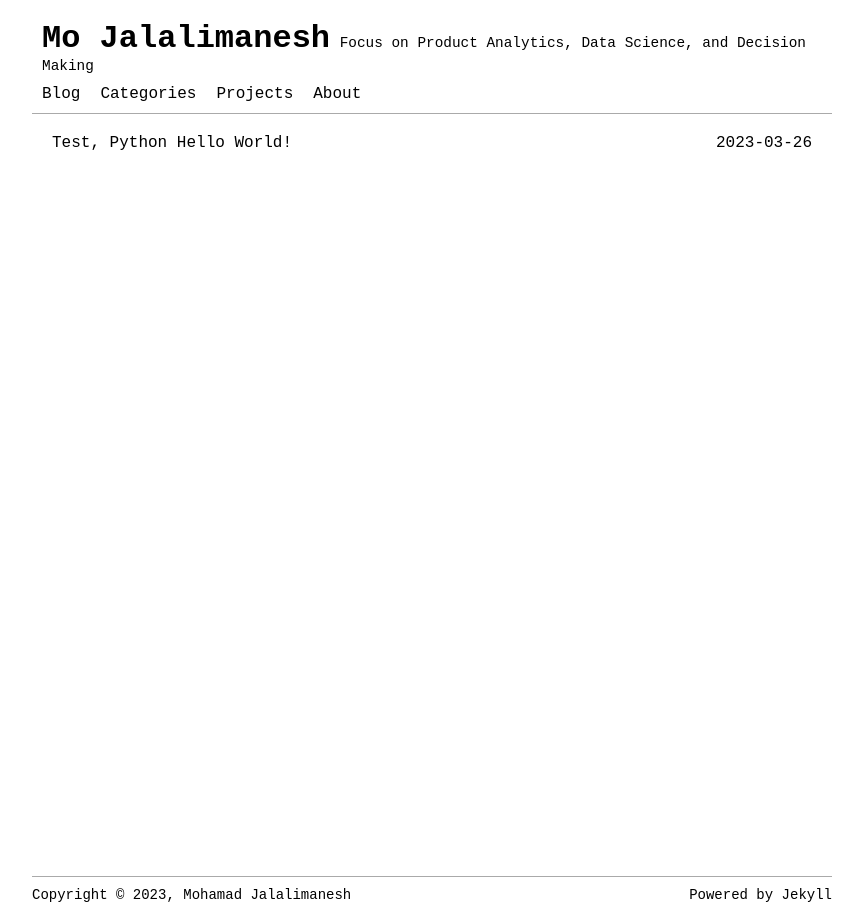
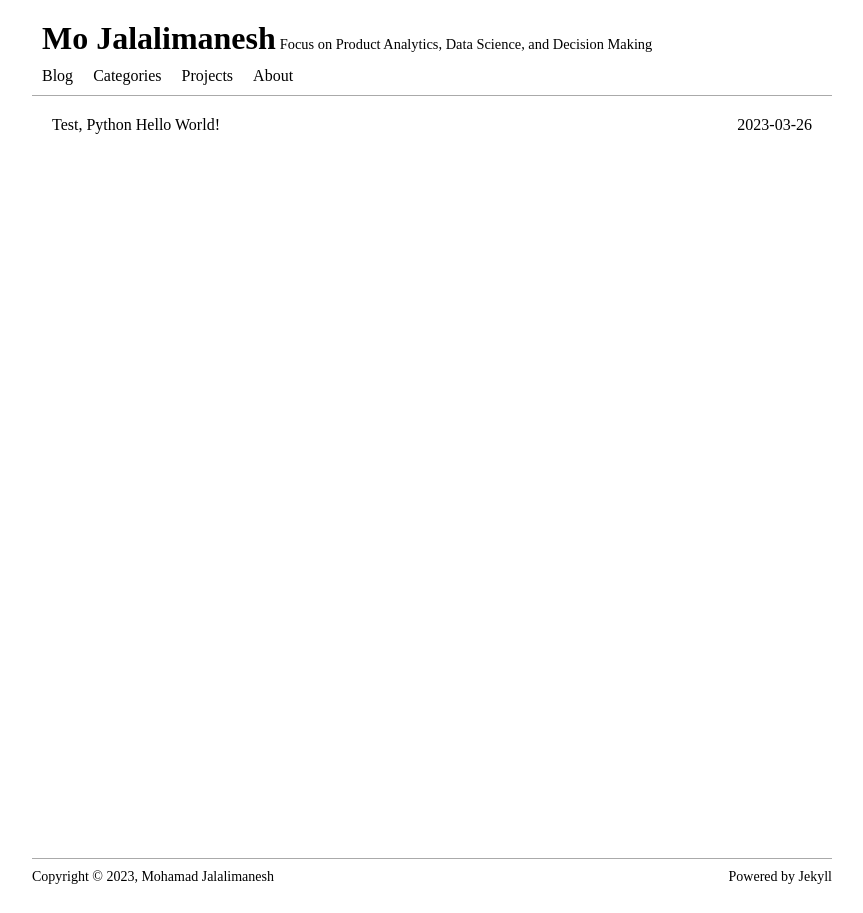
Before and after one commit to mjalalimanesh/mjalalimanesh.github.io, a Jekyll site: the page built from index.html, in a window 1280 px wide. Shown: the whole page, without its empty margins (208-1071 px from the left). Built offline with Jekyll 4.4.1, drawn with Linux system fonts in a browser that asks for light colours; the list of posts is cut into pages by our own code.

Commit message:
update font

```diff
--- a/_sass/reset.scss
+++ b/_sass/reset.scss
@@ -8,7 +8,7 @@
 * {
   margin: 0;
   padding: 0;
-  font-family: Courier New, Courier, monospace;
+  font-family: "Inconsolata";
 }
 
 html,
```
